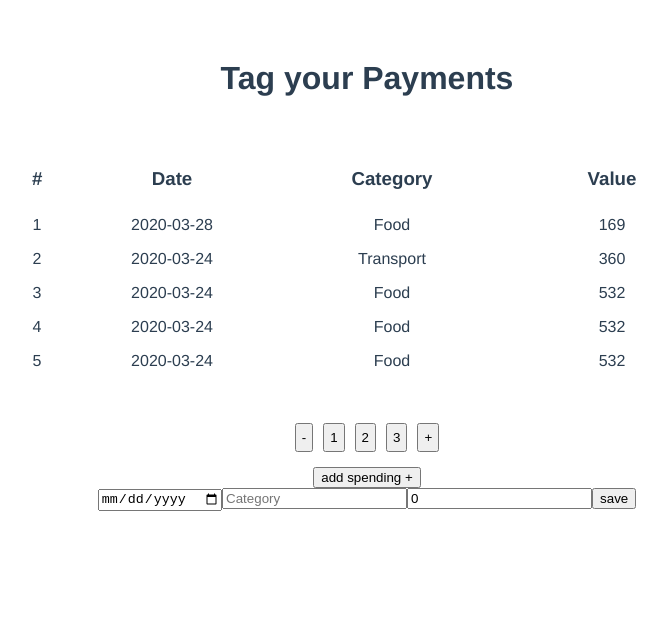
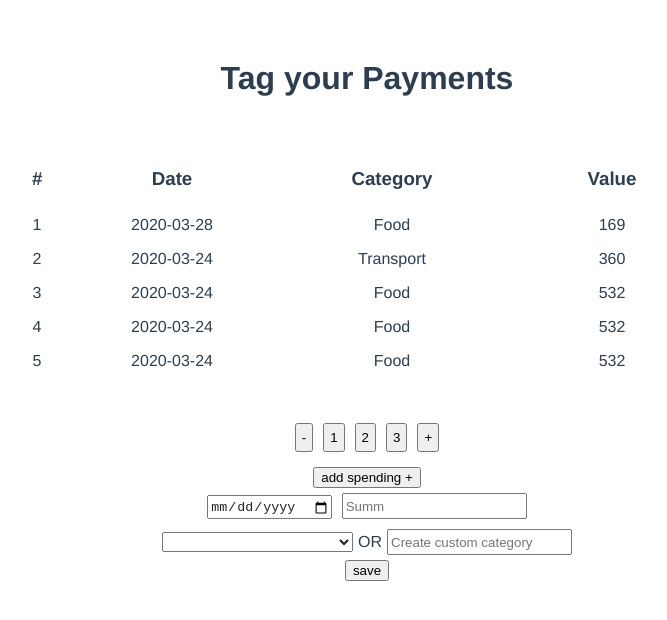
Before and after one commit to SergioWaters/vue_project, a Vue app: page / in a window 1280 px wide. Both pictures are taken after a click on the button "add spending +". Shown: the top 620 px of the page, without its empty margins (273-940 px from the left). Built offline with nearby package versions, Linux system fonts and the light colour scheme.

Commit message:
categorys added

```diff
--- a/src/components/ExpenceAdd.vue
+++ b/src/components/ExpenceAdd.vue
@@ -2,40 +2,61 @@
   <div class="add">
     <button @click="formVisible = !formVisible">add spending +</button>
     <div v-show="formVisible">
-      <h3 v-if="isVisibleAlert">All of thoose lines should be filled</h3>
-      <input v-model="date" type="date" placeholder="Date" />
-      <input v-model="category" type="text" placeholder="Category" />
-      <input v-model="value" type="number" placeholder="Summ" />
+      <h3 v-if="alertVisible">All of thoose lines should be filled</h3>
+      <div>
+        <input v-model="date" type="date" placeholder="Date" />
+        <input v-model="value" type="number" placeholder="Summ" />
+      </div>
+      <div>
+        <select v-model="category">
+          <option disabled>Choose an existing category</option>
+          <option v-for="option in this.getCategoryArr" :key="option">
+            {{ option }}
+          </option>
+        </select>
+        <span>OR</span>
+        <input
+          type="text"
+          placeholder="Create custom category"
+          v-model="customCategory"
+        />
+      </div>
       <button @click="addNewExpence">save</button>
     </div>
   </div>
 </template>
 
 <script>
+import { mapGetters } from "vuex";
+
 export default {
   name: "ExpenceAdd",
   data() {
     return {
       formVisible: false,
+      alertVisible: false,
       date: "",
       category: "",
-      value: 0,
-      isVisibleAlert: false,
+      customCategory: "",
+      value: null,
     };
   },
   methods: {
     addNewExpence() {
-      this.isVisibleAlert = false;
-      if (!this.category || !this.value) return (this.isVisibleAlert = true);
+      this.alertVisible = false;
+      if (!this.category) this.category = this.customCategory;
+      if (!this.category || !this.value) return (this.alertVisible = true);
+
       const expence = {
+        category: this.customCategory ? this.customCategory : this.category,
         date: this.date || this.getCurrentDate,
-        category: this.category,
         value: +this.value,
       };
       this.$emit("addNewExpence", expence);
     },
   },
   computed: {
+    ...mapGetters(["getCategoryArr"]),
     getCurrentDate() {
       const today = new Date();
       const d = today.getDate();
@@ -49,6 +70,13 @@ export default {
 </script>
 
 <style scoped>
+input,
+select {
+  min-height: 20px;
+  min-width: 50px;
+  margin: 5px;
+  color: #222;
+}
 .add {
   margin: 10px;
 }
--- /dev/null
+++ b/src/store/modules/addExpence.js
@@ -0,0 +1,12 @@
+export default {
+  state: {
+
+  },
+  getters: {
+
+  },
+  mutations: {
+  },
+  actions: {
+  },
+}
--- a/src/store/modules/expences.js
+++ b/src/store/modules/expences.js
@@ -18,6 +18,18 @@ export default {
     },
     getFocusPage(state) {
       return state.focusPage
+    },
+    getCategoryArr(state) {
+      let categoryArr = state.expencesArr.reduce((acc, expence) => {
+        if (acc.map[expence.category]) return acc;
+        acc.map[expence.category] = true;
+        acc.categoryArr.push(expence.category);
+        return acc;
+      }, {
+        map: {},
+        categoryArr: []
+      }).categoryArr;
+      return categoryArr
     }
   },
   mutations: {
```
Also changed, not shown: src/store/index.js (+5 -2 lines).
